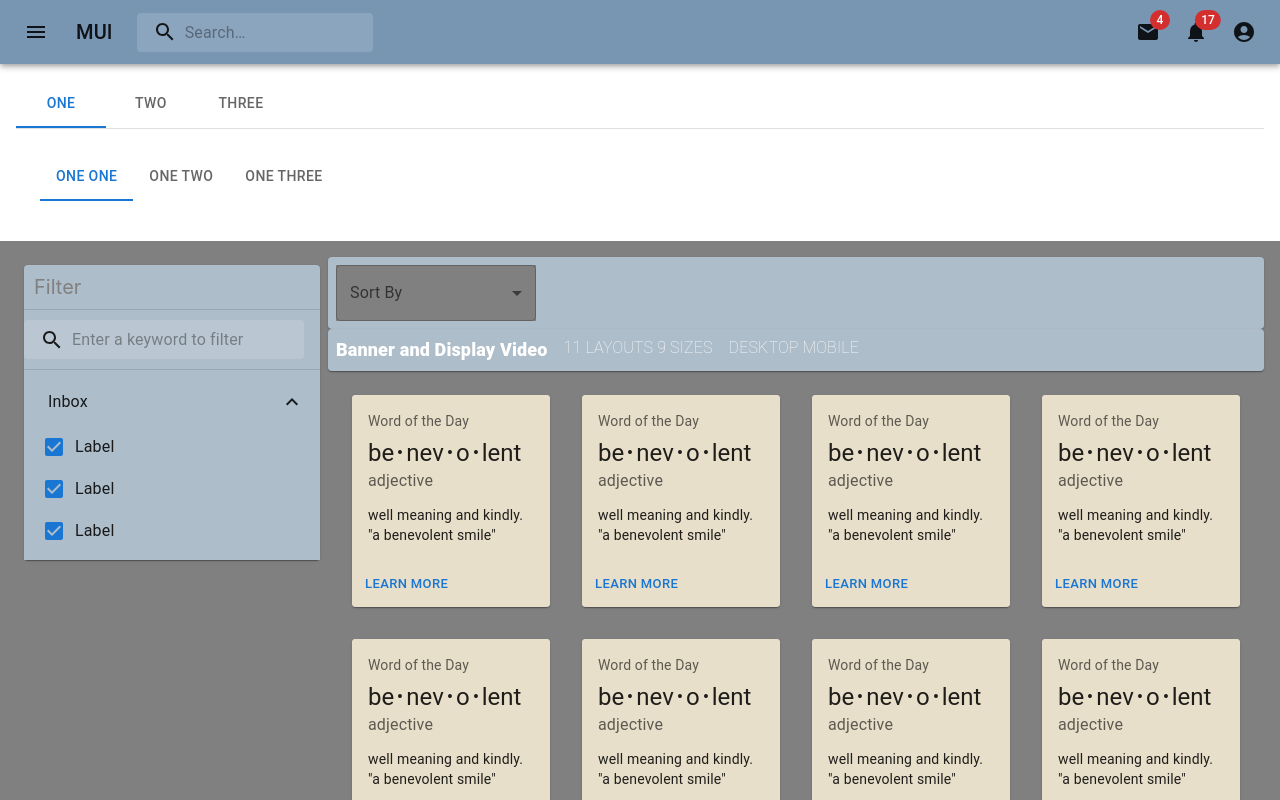
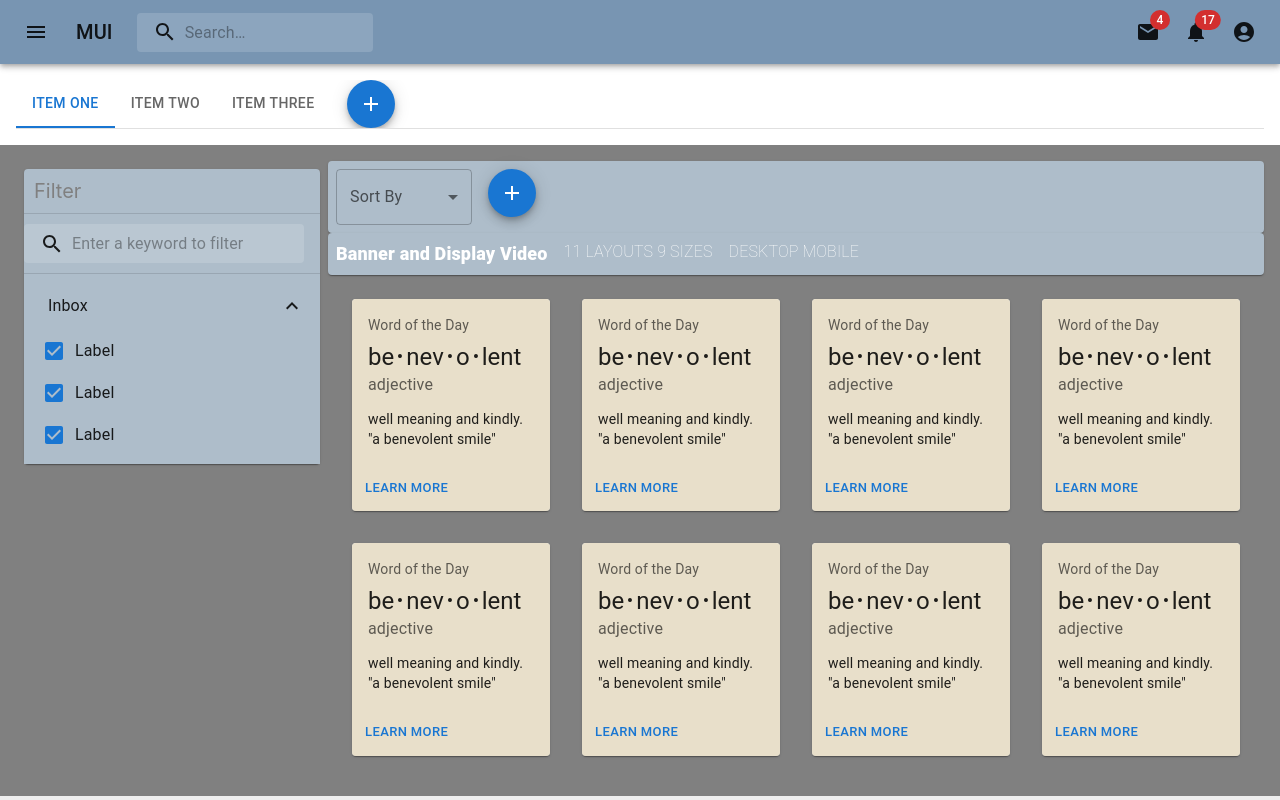
Before and after one commit to ashwani90/jira-frontend, a React (Create React App) app: page / in a window 1280 px wide. Shown: the top 800 px of the page. Built offline with nearby package versions, Linux system fonts and the light colour scheme.

Commit message:
Setup forms and design finishing

```diff
--- /dev/null
+++ b/src/components/forms/formModal.js
@@ -0,0 +1,72 @@
+import * as React from 'react';
+import Box from '@mui/material/Box';
+import Modal from '@mui/material/Modal';
+import Fab from '@mui/material/Fab';
+import AddIcon from '@mui/icons-material/Add';
+import { TextField, FormControl,Input,InputLabel,InputAdornment } from '@mui/material';
+import AccountCircle from '@mui/icons-material/AccountCircle';
+
+
+const style = {
+  position: 'absolute',
+  top: '50%',
+  left: '50%',
+  transform: 'translate(-50%, -50%)',
+  width: 400,
+  bgcolor: 'background.paper',
+  border: '2px solid #000',
+  boxShadow: 24,
+  p: 4,
+};
+
+export default function FormModal(props) {
+  const [open, setOpen] = React.useState(false);
+  const handleOpen = () => setOpen(true);
+  const handleClose = () => setOpen(false);
+
+  return (
+    <div>
+   <Fab sx={{marginLeft: 2}} size="medium" color="primary" aria-label="add" onClick={handleOpen}>
+  <AddIcon />
+</Fab>
+      <Modal
+        open={open}
+        onClose={handleClose}
+        aria-labelledby="modal-modal-title"
+        aria-describedby="modal-modal-description"
+      >
+        <Box sx={style}>
+      <FormControl variant="standard">
+        <InputLabel htmlFor="input-with-icon-adornment">
+          With a start adornment
+        </InputLabel>
+        <Input
+          id="input-with-icon-adornment"
+          startAdornment={
+            <InputAdornment position="start">
+              <AccountCircle />
+            </InputAdornment>
+          }
+        />
+      </FormControl>
+      <TextField
+        id="input-with-icon-textfield"
+        label="TextField"
+        InputProps={{
+          startAdornment: (
+            <InputAdornment position="start">
+              <AccountCircle />
+            </InputAdornment>
+          ),
+        }}
+        variant="standard"
+      />
+      <Box sx={{ display: 'flex', alignItems: 'flex-end' }}>
+        <AccountCircle sx={{ color: 'action.active', mr: 1, my: 0.5 }} />
+        <TextField id="input-with-sx" label="With sx" variant="standard" />
+      </Box>
+    </Box>
+      </Modal>
+    </div>
+  );
+}
--- a/src/components/generic/sortDropDown.js
+++ b/src/components/generic/sortDropDown.js
@@ -5,9 +5,13 @@ import MenuItem from '@mui/material/MenuItem';
 import FormControl from '@mui/material/FormControl';
 import Select from '@mui/material/Select';
 import { styled, alpha } from '@mui/material/styles';
+import FormModal from '../forms/formModal';
 
 const StyledBox = styled(Box)(() => ({
-    backgroundColor: "inherit"
+    backgroundColor: "inherit",
+    display: "flex",
+    alignContent: "space-around",
+    maxWidth: 200,
   }));
 
 export default function SortDropDown() {
@@ -16,10 +20,16 @@ export default function SortDropDown() {
   const handleChange = (event) => {
     setAge(event.target.value);
   };
+  const ref = React.createRef();
+
+  const openForm = () => {
+    console.log(ref.current);
+    ref.current.link.click();
+  }
 
   return (
-    <StyledBox sx={{ maxWidth: 200, backgroundColor: "grey" }}>
-      <FormControl fullWidth>
+    <StyledBox >
+      <FormControl sx={{width: 200}}>
         <InputLabel id="demo-simple-select-label">Sort By</InputLabel>
         <Select
           labelId="demo-simple-select-label"
@@ -32,7 +42,10 @@ export default function SortDropDown() {
           <MenuItem value={20}>Twenty</MenuItem>
           <MenuItem value={30}>Thirty</MenuItem>
         </Select>
+
       </FormControl>
+
+      <FormModal/>
     </StyledBox>
   );
 }
--- a/src/components/header/tabs.js
+++ b/src/components/header/tabs.js
@@ -4,7 +4,7 @@ import Tabs from '@mui/material/Tabs';
 import Tab from '@mui/material/Tab';
 import Typography from '@mui/material/Typography';
 import Box from '@mui/material/Box';
-import { tab_data } from '../../constants/tab_data';
+import FormModal from '../forms/formModal';
 
 function TabPanel(props) {
   const { children, value, index, ...other } = props;
@@ -46,35 +46,37 @@ export default function TTabs(props) {
     console.log(value);
     setValue(newValue);
   };
-
+  // TODO:: Need to resolve this
   return (
     <Box sx={{ width: '100%' }}>
       <Box sx={{ borderBottom: 1, borderColor: 'divider' }}>
         <Tabs value={value} onChange={handleChange} aria-label="basic tabs example">
-          {tab_data?.map(index =>
-              <Tab key={index.project} label={index.project} {...a11yProps(0)} />
-          )}
+          <Tab label="Item One" {...a11yProps(0)} />
+          <Tab label="Item Two" {...a11yProps(1)} />
+          <Tab label="Item Three" {...a11yProps(2)} />
+          <FormModal/>
         </Tabs>
+
       </Box>
-      <TabPanel value={value} index={0}>
-      <Tabs value={value} onChange={handleChange} aria-label="basic tabs example">
-          {tab_data[0].modules?.map(index =>
-              <Tab key={index.name} label={index.name} {...a11yProps(0)} />
-          )}
+      <TabPanel index={0} value={3}>
+      <Tabs value={3} onChange={handleChange} aria-label="basic tabs example">
+          <Tab label="One One" {...a11yProps(4)} />
+          <Tab label="One Two" {...a11yProps(5)} />
+          <Tab label="One Three" {...a11yProps(6)} />
         </Tabs>
       </TabPanel>
-      <TabPanel value={value} index={1}>
-      <Tabs value={value} onChange={handleChange} aria-label="basic tabs example">
-          {tab_data[1].modules?.map(index =>
-              <Tab key={index.name} label={index.name} {...a11yProps(0)} />
-          )}
+      <TabPanel index={1} value={7}>
+      <Tabs value={7} onChange={handleChange} aria-label="basic tabs example">
+          <Tab label="Two One" {...a11yProps(8)} />
+          <Tab label="Two Two" {...a11yProps(9)} />
+          <Tab label="Two Three" {...a11yProps(10)} />
         </Tabs>
       </TabPanel>
-      <TabPanel value={value} index={2}>
-      <Tabs value={value} onChange={handleChange} aria-label="basic tabs example">
-          {tab_data[2].modules?.map(index =>
-              <Tab key={index.name} label={index.name} {...a11yProps(0)} />
-          )}
+      <TabPanel index={2} value={11}>
+      <Tabs value={11} onChange={handleChange} aria-label="basic tabs example">
+          <Tab label="Three One" {...a11yProps(12)} />
+          <Tab label="Three Two" {...a11yProps(12)} />
+          <Tab label="Three Three" {...a11yProps(13)} />
         </Tabs>
       </TabPanel>
     </Box>
--- a/src/constants/tab_data.js
+++ b/src/constants/tab_data.js
@@ -1,42 +1,54 @@
 export const tab_data = [
     {
+        "id": "1",
         "project": "One",
         "modules": [
             {
+                "id": "1",
                 "name": "One one"
             },
             {
+                "id": "2",
                 "name": "One two"
             },
             {
+                "id": "3",
                 "name": "One three"
             }
         ]
     },
     {
+        "id": "2",
         "project": "Two",
         "modules": [
             {
+                "id": "1",
                 "name": "two one"
             },
             {
+                "id": "2",
                 "name": "two two"
             },
             {
+                "id": "3",
                 "name": "two three"
             }
         ]
     },
     {
+        "id": "3",
         "project": "three",
         "modules": [
             {
+                "id": "1",
                 "name": "three one"
             },
             {
+                "id": "2",
                 "name": "three two"
             },
             {
+                "id": "3",
                 "name": "three three"
             }
         ]
```
